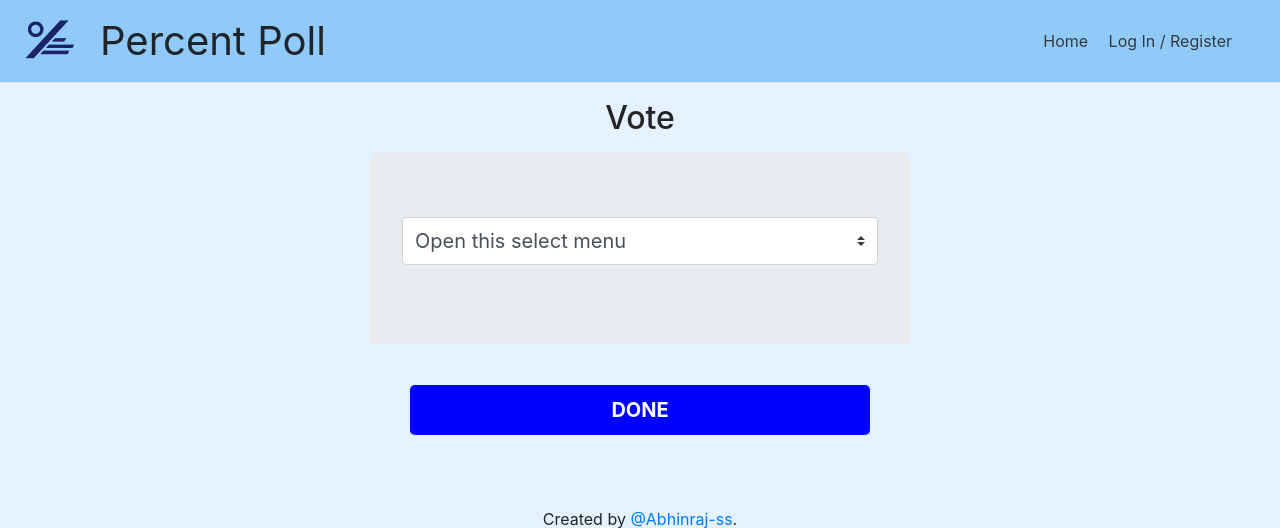
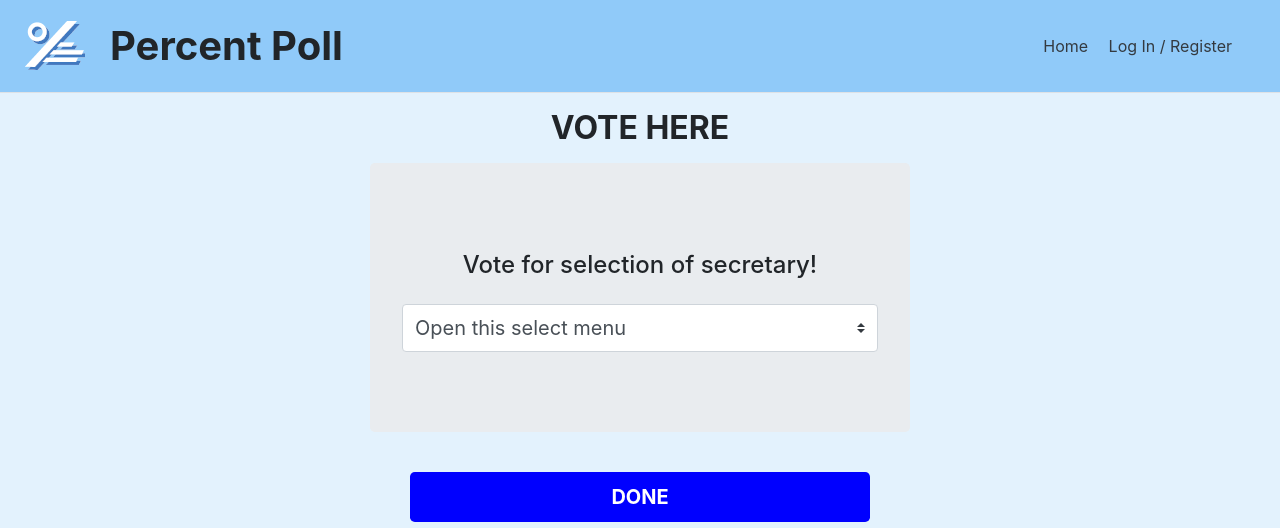
Before and after one commit to Abhinraj-ss/PercentPoll, a Flask app: page /vote in a window 1280 px wide. Shown: the top 528 px of the page. Run offline with Flask 2, Linux system fonts and the light colour scheme; some libraries are stand-ins or nearby versions.

Commit message:
modified html logo favicon &css

```diff
--- a/static/style.css
+++ b/static/style.css
@@ -7,6 +7,7 @@ footer {
   padding-top: 2em;
 }
 h2 {
+   font-weight:bold;
    margin: 0.5em 0;
   }
 #logo{
@@ -32,3 +33,6 @@ h2 {
 #body{
 	background: #E3F2FD !important;
 }
+h4{
+	margin: 1em;
+	}
--- a/templates/layout.html
+++ b/templates/layout.html
@@ -7,14 +7,14 @@
     <link rel="stylesheet" href="{{ url_for('static', filename='style.css') }}">
     <title>Percent Poll | {% block title %}{% endblock %}</title>
     <link rel="icon" href="static/favicon.ico" type="image/x-icon" />
-    <link rel="shortcut icon" type="image/x-icon" href="static/favicon.ico" style= #0276FD>
+    <link rel="shortcut icon" type="image/x-icon" href="static/favic.ico" style= #0276FD>
   </head>
   <body id="body">
     <div class="d-flex flex-column flex-md-row align-items-center p-3 px-md-4 mb-3 bg-white border-bottom box-shadow" id="header" >
 	<div id="logo" class="row"  >
      <a href="/"><img src="{{url_for('static', filename='logo.png')}}"/></a>
     </div>
-      <h1 class="my-0 mr-md-auto font-weight-normal">      Percent Poll</h1>
+      <h1 class="my-0 mr-md-auto font-weight-bold">      Percent Poll</h1>
       <nav class="my-2 my-md-0 mr-md-3">
         <a class="p-2 text-dark" href="/" title="Home">Home</a>
         {% if not g.user %}
--- a/templates/vote.html
+++ b/templates/vote.html
@@ -3,11 +3,12 @@
 {% block title %}Vote{% endblock %}
 
 {% block body %}
-  <h2 class="text-center">Vote</h2>
+  <h2 class="text-center">VOTE HERE</h2>
   <div class="row">
     <div class="col-sm-6 offset-sm-3">
     	<div class="jumbotron">
     	<div class="text-center">
+    		<h4>Vote for selection of secretary!</h4>
     	  <select class="custom-select custom-select-lg mb-3">
 			  <option selected>Open this select menu</option>
 			  <option value="1">One</option>
```
Also changed, not shown: static/favic.ico (added), static/favicon.ico, static/logo.png.
